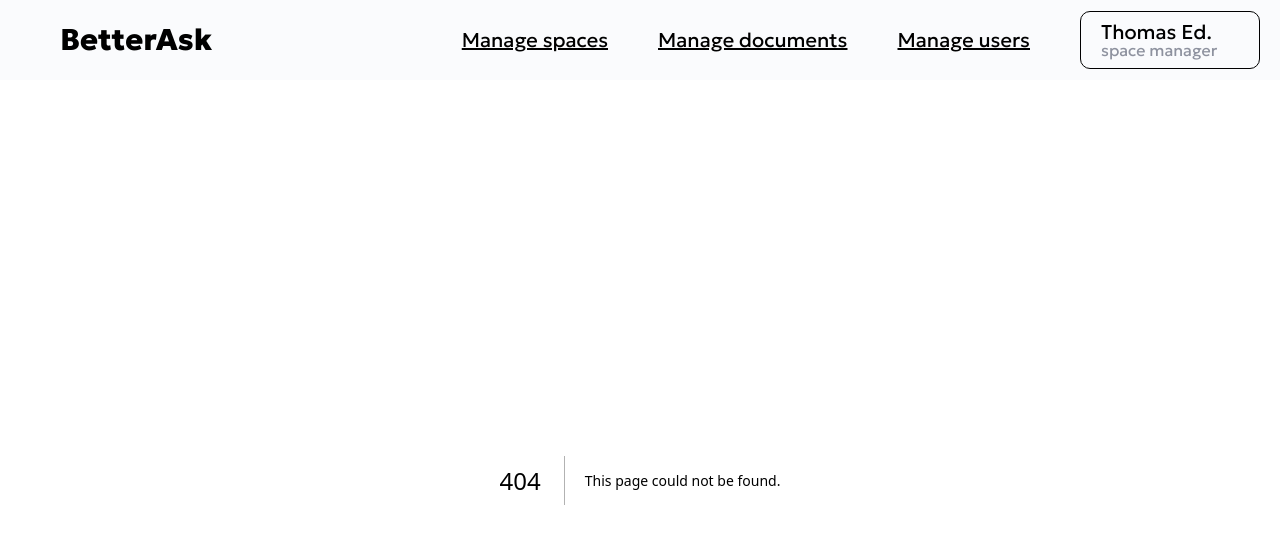
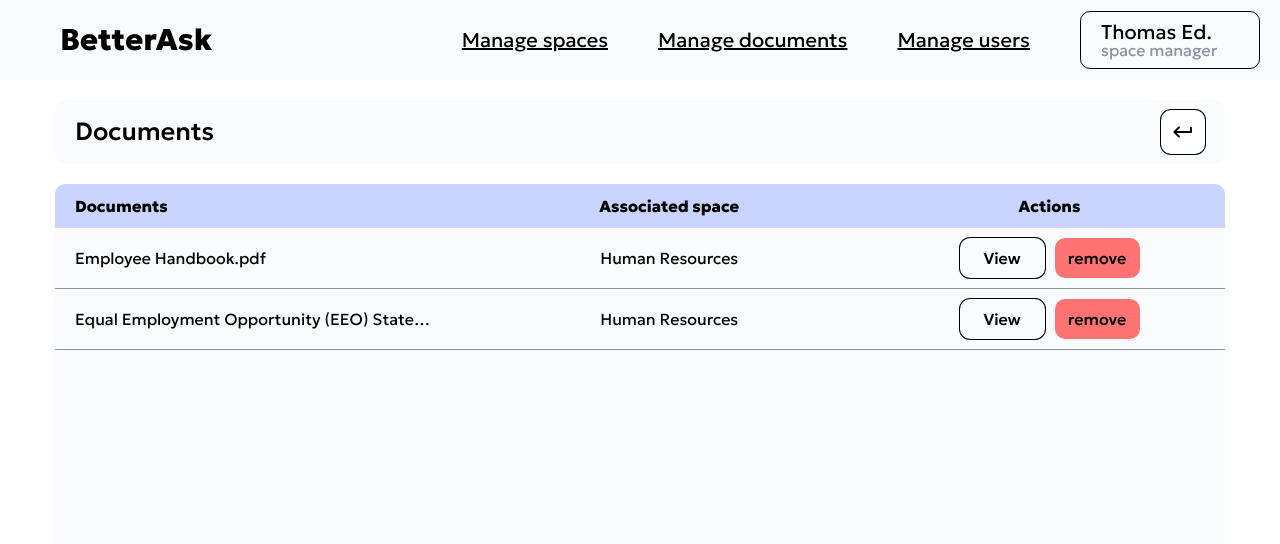
Before and after one commit to Sam05hitha/BetterAsk, a Next.js app: page /manage_documents in a window 1280 px wide. Before the commit this address had no page. Shown: the top 544 px of the page. Built offline with nearby package versions, Linux system fonts and the light colour scheme.

Commit message:
feature/documents page

```diff
--- /dev/null
+++ b/app/(pages)/manage_documents/page.tsx
@@ -0,0 +1,24 @@
+import { PageHeadingTab, Table } from "@/app/_components";
+import React from "react";
+import style from "../../main.module.scss";
+
+const data = [
+  { id: "1", title: "Employee Handbook.pdf" },
+  { id: "2", title: "Equal Employment Opportunity (EEO) Statement.pdf" },
+];
+
+export default function page() {
+  return (
+    <section className={style.main_page_common_container}>
+      <PageHeadingTab title="Documents" />
+      <Table
+        documents
+        data={data}
+        config={{
+          heads: ["Documents", "Associated space", "Actions"],
+          align: [null, "center", "center"],
+        }}
+      />
+    </section>
+  );
+}
--- /dev/null
+++ b/app/(pages)/manage_users/page.tsx
@@ -0,0 +1,7 @@
+import React from 'react'
+
+export default function page() {
+  return (
+    <div>page</div>
+  )
+}
--- a/app/spaces/page.tsx
+++ b/app/(pages)/spaces/page.tsx
@@ -1,6 +1,6 @@
 import React from "react";
-import style from "./spaces.module.scss";
-import { PageHeadingTab, Table } from "../_components";
+import style from "../../main.module.scss";
+import { PageHeadingTab, Table } from "../../_components";
 
 const data = [
   { id: "1", title: "Salary and Finance" },
@@ -9,7 +9,7 @@ const data = [
 
 export default function page() {
   return (
-    <section className={style.spaces_page_container}>
+    <section className={style.main_page_common_container}>
       <PageHeadingTab spaces title="Spaces" />
       <Table
         spaces
--- a/app/_components/Navbar/SmLinks.tsx
+++ b/app/_components/Navbar/SmLinks.tsx
@@ -6,7 +6,7 @@ import NavProfile from "./NavProfile";
 
 const links = [
   { title: "Manage spaces", to: "/spaces" },
-  { title: "Manage documents", to: "/Manage_documents" },
+  { title: "Manage documents", to: "/manage_documents" },
   { title: "Manage users", to: "/manage_users" },
 ];
 
--- a/app/_components/Table/Table.tsx
+++ b/app/_components/Table/Table.tsx
@@ -1,4 +1,4 @@
-'use client'
+"use client";
 
 import React from "react";
 import style from "./table.module.scss";
@@ -27,7 +27,7 @@ export default function Table({
         <>
           <div className={`${style.table_container} font-geo bg-secondary`}>
             <table className={style.table_main}>
-              <thead className="bg-primary-100">
+              <thead className="bg-secondary-200">
                 <tr>
                   {config.heads.map((item, index) => (
                     <th
@@ -43,8 +43,15 @@ export default function Table({
                 {data.map((item) => (
                   <tr>
                     <td className={style.table_overflow_ellipses}>
-                      Salary and Finance
+                      {item.title}
                     </td>
+                    {documents && (
+                      <td
+                        className={`${style.table_center} ${style.table_overflow_ellipses}`}
+                      >
+                        Human Resources
+                      </td>
+                    )}
                     <td>
                       <TableButtonGroup
                         onChat={() => {}}
--- a/app/main.module.scss
+++ b/app/main.module.scss
@@ -35,3 +35,8 @@
   bottom: 20px;
   right: 20px;
 }
+
+.main_page_common_container {
+  padding: 20px 55px;
+  background-color: white;
+}
```
Also changed, not shown: app/(pages)/spaces/spaces.module.scss (renamed from app/spaces/spaces.module.scss).
